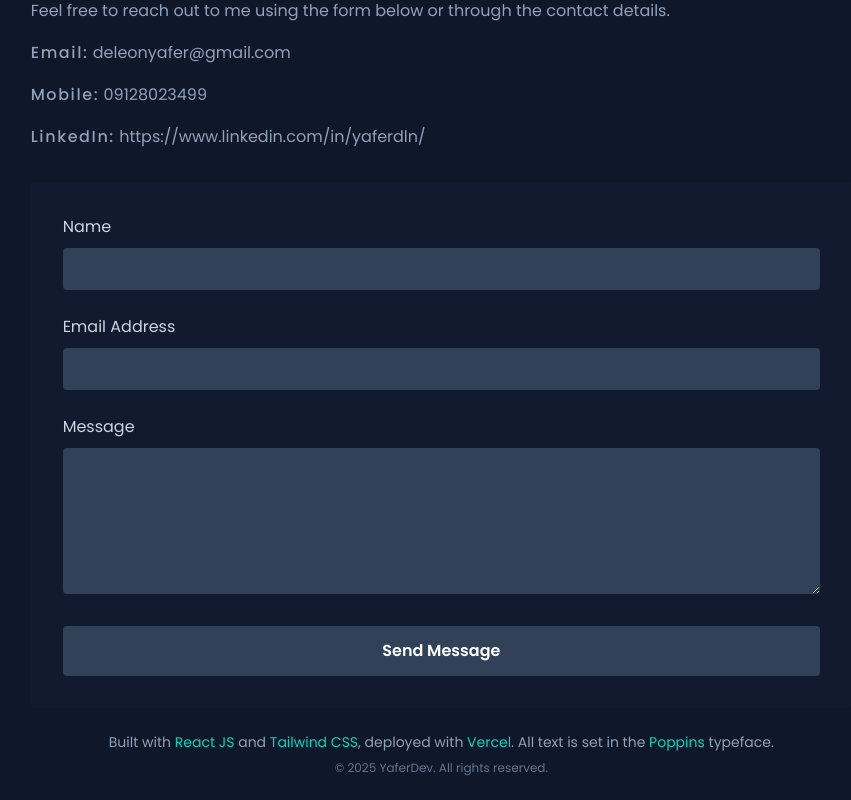
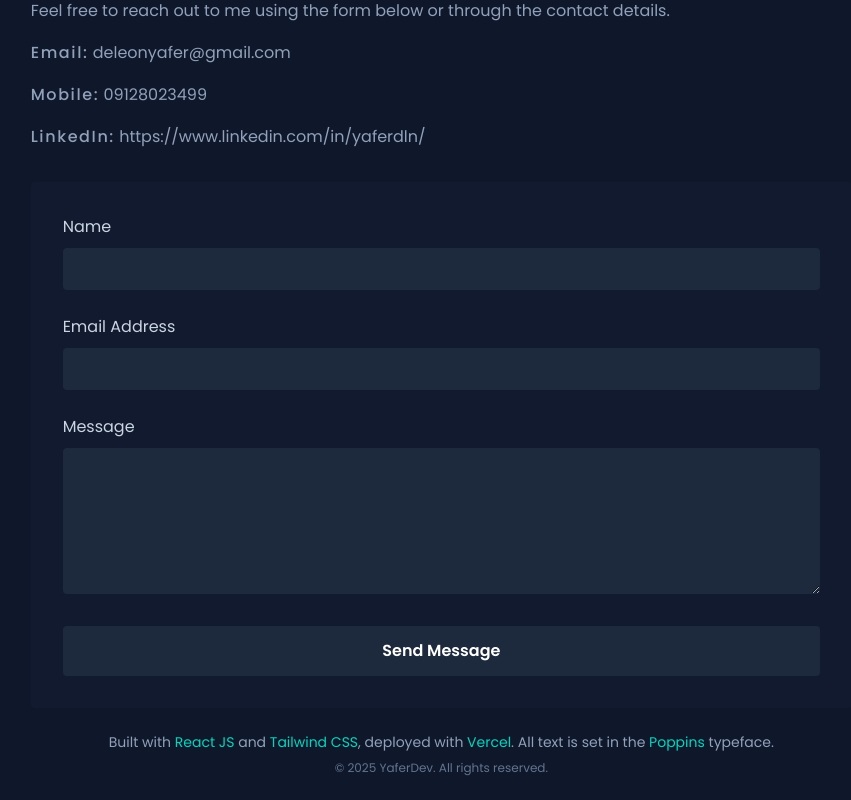
Before and after one commit to yaferdln/yaferdeleon, a React (Vite) app: page / in a window 1280 px wide. Shown: the part 4206-5006 px from the top of the page, without its empty margins (412-1263 px from the left). Built offline with nearby package versions, Linux system fonts and the light colour scheme.

Commit message:
initial commit

```diff
--- a/src/sections/Contact.jsx
+++ b/src/sections/Contact.jsx
@@ -87,7 +87,7 @@ const Contact = () => {
               value={formData.name}
               onChange={handleChange}
               required
-              className="w-full px-4 py-2 bg-slate-700 text-slate-300 focus:outline-none focus:ring-1 focus:ring-teal-400 rounded"
+              className="w-full px-4 py-2 bg-slate-800 text-slate-300 focus:outline-none focus:ring-1 focus:ring-teal-400 rounded"
             />
           </div>
 
@@ -105,7 +105,7 @@ const Contact = () => {
               value={formData.email}
               onChange={handleChange}
               required
-              className="w-full px-4 py-2 bg-slate-700 text-slate-300 focus:outline-none focus:ring-1 focus:ring-teal-400 rounded"
+              className="w-full px-4 py-2 bg-slate-800 text-slate-300 focus:outline-none focus:ring-1 focus:ring-teal-400 rounded"
             />
             <ValidationError
               prefix="Email"
@@ -129,7 +129,7 @@ const Contact = () => {
               onChange={handleChange}
               required
               rows="5"
-              className="w-full px-4 py-2 bg-slate-700 text-slate-300 focus:outline-none focus:ring-1 focus:ring-teal-400 rounded"
+              className="w-full px-4 py-2 bg-slate-800 text-slate-300 focus:outline-none focus:ring-1 focus:ring-teal-400 rounded"
             />
             <ValidationError
               prefix="Message"
@@ -142,7 +142,7 @@ const Contact = () => {
           <button
             type="submit"
             disabled={state.submitting}
-            className={`w-full py-3 px-6 font-semibold bg-slate-700 hover:bg-teal-400 text-white rounded transition-colors duration-300 ${
+            className={`w-full py-3 px-6 font-semibold bg-slate-800 hover:bg-teal-400 text-white rounded transition-colors duration-300 ${
               state.submitting ? "opacity-50 cursor-not-allowed" : ""
             }`}
           >
```
